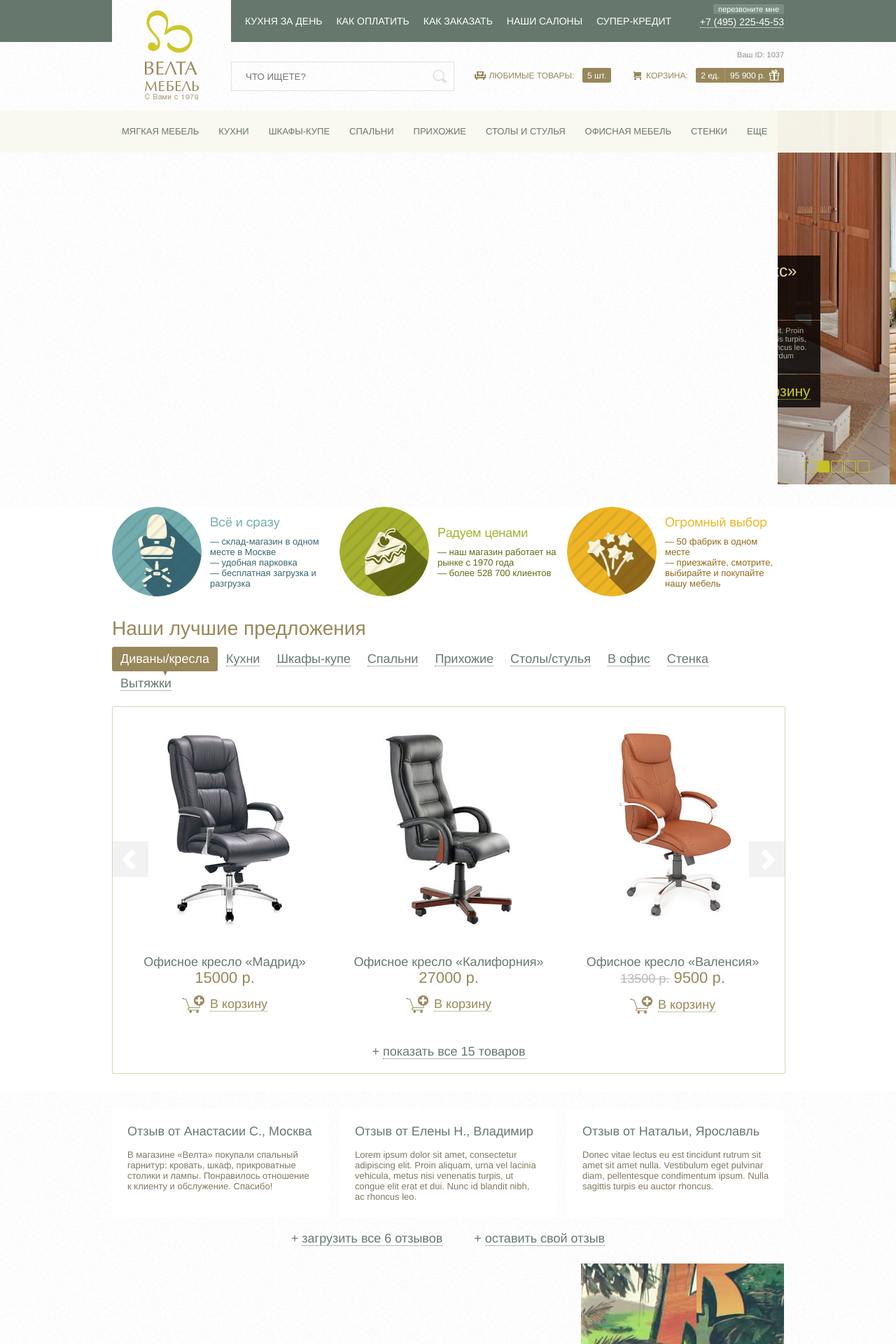
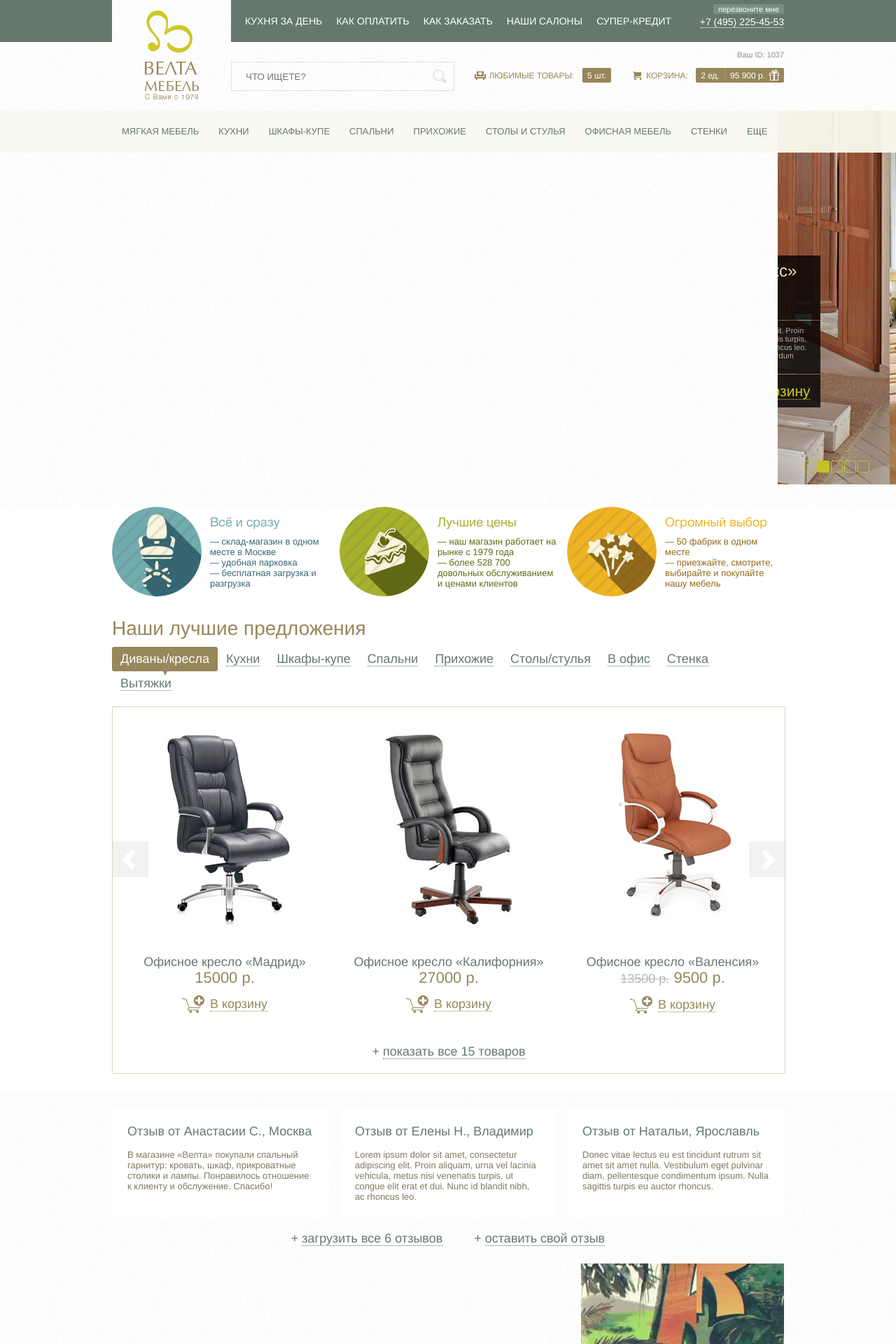
Before and after one commit to kalifornijoskryptis/velta.ru, a PHP site: page / in a window 1280 px wide. Shown: the top 1920 px of the page at 70% size. Run offline with PHP 8.4, Linux system fonts and the light colour scheme; grey boxes are pictures that could not be loaded.

Commit message:
Testing: small fixes
Small layout and HTML issues.

```diff
--- a/html/css/style.css
+++ b/html/css/style.css
@@ -339,7 +339,7 @@ a:hover {text-decoration: none;}
 .page-special-offers .content .product-list .holder .products li .photo {display: block; width: 300px; height: 300px;}
 .page-special-offers .content .product-list .holder .products li .title {margin-top: 30px; color: #66786d; white-space: nowrap; overflow: hidden; text-overflow: ellipsis;}
 .page-special-offers .content .product-list .holder .products li .title a {text-decoration: none;}
-.page-special-offers .content .product-list .holder .products li .price {margin-top: 3px; color: #B91414; font-size: 22px; }
+.page-special-offers .content .product-list .holder .products li .price {margin-top: 3px; color: #EC1F1F; font-size: 30px; }
 .page-special-offers .content .product-list .holder .products li .price s {color: #b7b7b7; font-size: 18px; }
 .page-special-offers .content .product-list .holder .products li .cart {margin-top: 15px; color: #97875a;}
 .page-special-offers .content .product-list .holder .products li .cart a {display: inline-block; padding-left: 40px; margin-left: -30px; line-height: 25px; color: #97875a; text-decoration: none; background: url('../images/best-to-cart.png') no-repeat left center;}
--- a/html/index.php
+++ b/html/index.php
@@ -240,9 +240,9 @@ isBrowserIE = true;
 			<div class="item item2">
 				<span class="icon"></span>
 				<div class="content"><div class="text">
-					<p class="t">Радуем ценами</p>
-					— наш магазин работает на рынке с 1970 года<br />
-					— более 528 700 клиентов
+					<p class="t">Лучшие цены</p>
+					— наш магазин работает на рынке с 1979 года<br />
+					— более 528 700 довольных обслуживанием и ценами клиентов
 				</div></div>
 			</div> <!--//.item//-->
 			<div class="item item3">
--- a/html/product.php
+++ b/html/product.php
@@ -271,8 +271,8 @@
 	  <div class="advantages-scroll">
 		<ul class="tooltip-links">
 			<li><a class="b1 tip textbox popup" data-popup="textbox" href="#">Все и сразу<span class="b1"><p>Склад-магазин в одном месте в Москве, удобная парковка, бесплатная загрузка и разгрузка.</p></span></a></li>
-			<li><a class="b2 tip textbox popup" data-popup="textbox" href="#">Радуем ценами<span class="b2"><p>Наш магазин работает на рынке с 1979 года. Более 528 700 довольных обслуживанием и ценами клиентов.</p></span></a></li>
-			<li class="last"><a class="b3 tip textbox popup" data-popup="textbox" href="#">Радуем выбором<span class="b3"><p>50 фабрик в одном месте. Приезжайте, смотрите, выбирайте и покупайте нашу мебель.</p></span></a></li>
+			<li><a class="b2 tip textbox popup" data-popup="textbox" href="#">Лучшие цены<span class="b2"><p>Наш магазин работает на рынке с 1979 года. Более 528 700 довольных обслуживанием и ценами клиентов.</p></span></a></li>
+			<li class="last"><a class="b3 tip textbox popup" data-popup="textbox" href="#">Огромный выбор<span class="b3"><p>50 фабрик в одном месте. Приезжайте, смотрите, выбирайте и покупайте нашу мебель.</p></span></a></li>
 		</ul>
 	  </div>
 	</div>
```
